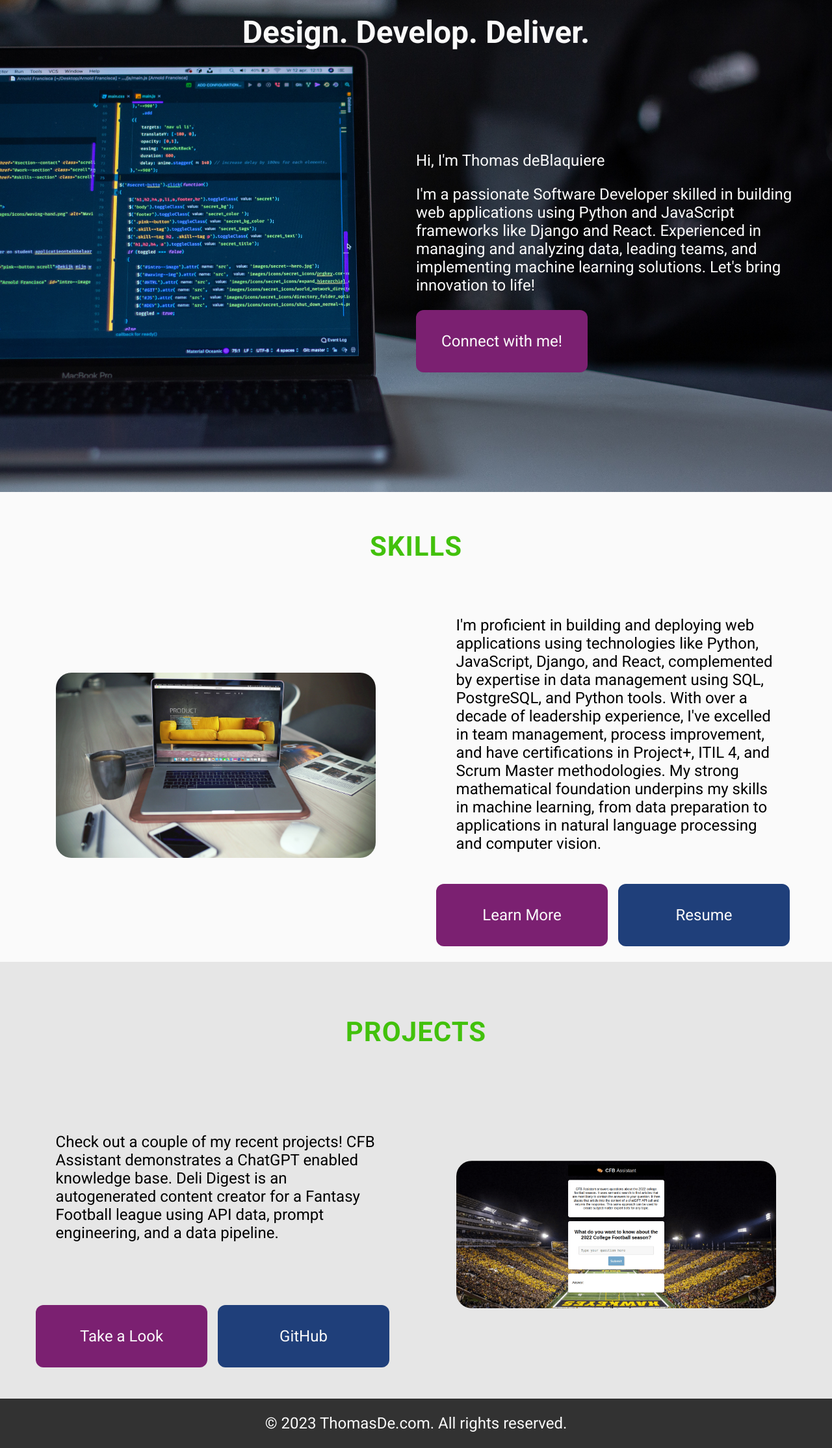
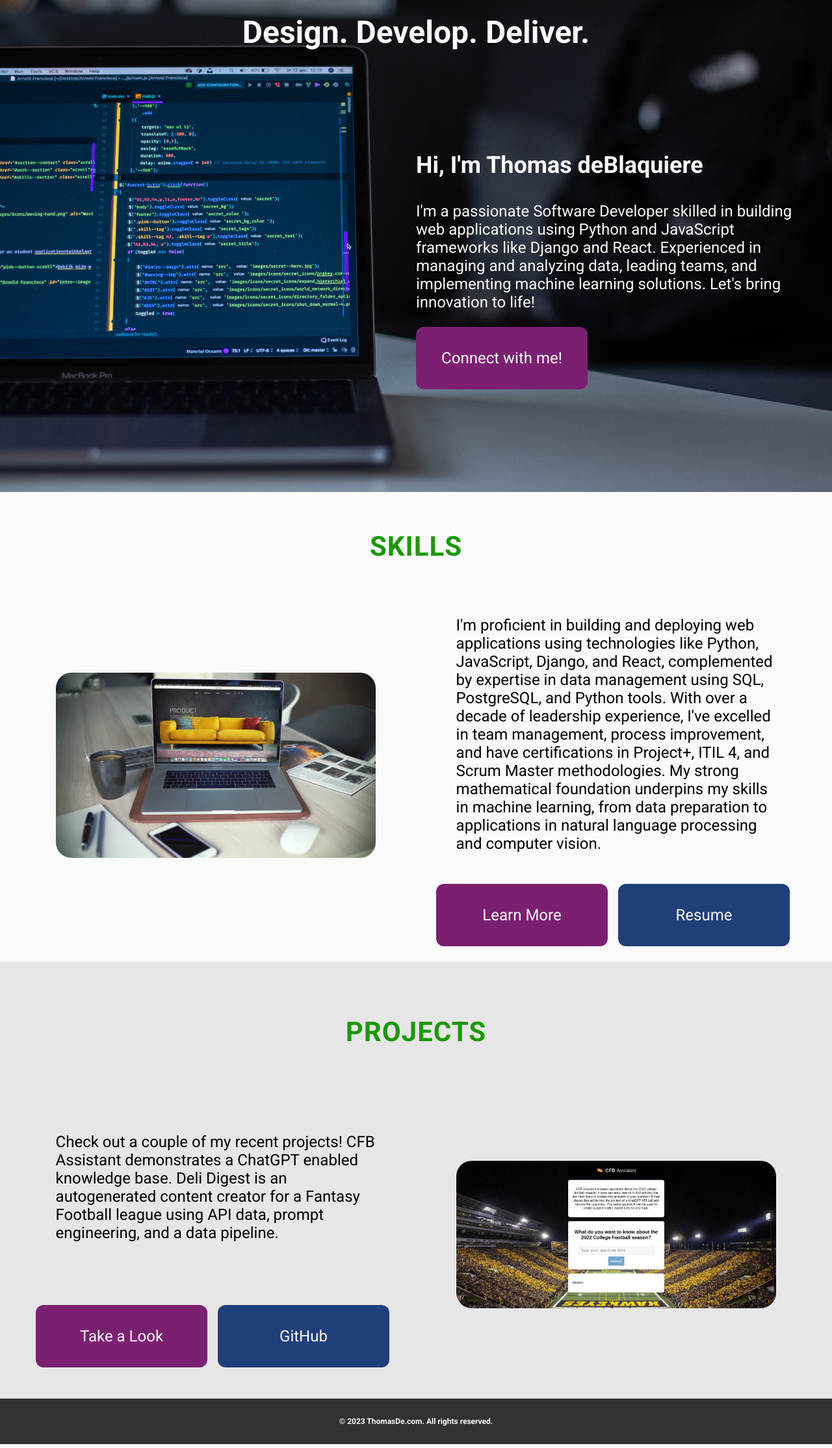
Before and after one commit to tdwebdesign/thomasd9e, a Django app: template website/templates/index.html in a window 1280 px wide. Shown: the part 119-2347 px from the top of the page at 65% size. Run offline with Django 4.2, Linux system fonts and the light colour scheme; the template is opened without the code that fills it, so the values that code supplies are empty.

Commit message:
Fixing Wave report issues

```diff
--- a/website/static/website/index_styles.css
+++ b/website/static/website/index_styles.css
@@ -69,7 +69,7 @@
 
     .skills-heading {
         grid-area: skills-heading;
-        color: var(--success-dark);
+        color: var(--success-darkest);
     }
 
 
@@ -101,7 +101,7 @@
 
     .projects-heading {
         grid-area: projects-heading;
-        color: var(--success-dark);
+        color: var(--success-darkest);
     }
 
     .projects-image {
--- a/website/templates/base.html
+++ b/website/templates/base.html
@@ -42,7 +42,7 @@
     </main>
     <footer>
         <div class="footer-container">
-            <p>&copy; 2023 ThomasDe.com. All rights reserved.</p>
+            <h6>&copy; 2023 ThomasDe.com. All rights reserved.</h6>
         </div>
     </footer>
 </body>
--- a/website/templates/index.html
+++ b/website/templates/index.html
@@ -13,7 +13,7 @@
     <section class="hero">
         <h1 class="hero-heading">Design. Develop. Deliver.</h1>
         <div class=hero-description>
-            <p>Hi, I'm Thomas deBlaquiere</p>
+            <h3>Hi, I'm Thomas deBlaquiere</h3>
             <p>I'm a passionate Software Developer skilled in building web applications using
             Python and JavaScript frameworks like Django and React. Experienced in managing and
             analyzing data, leading teams, and implementing machine learning solutions. Let's
```
